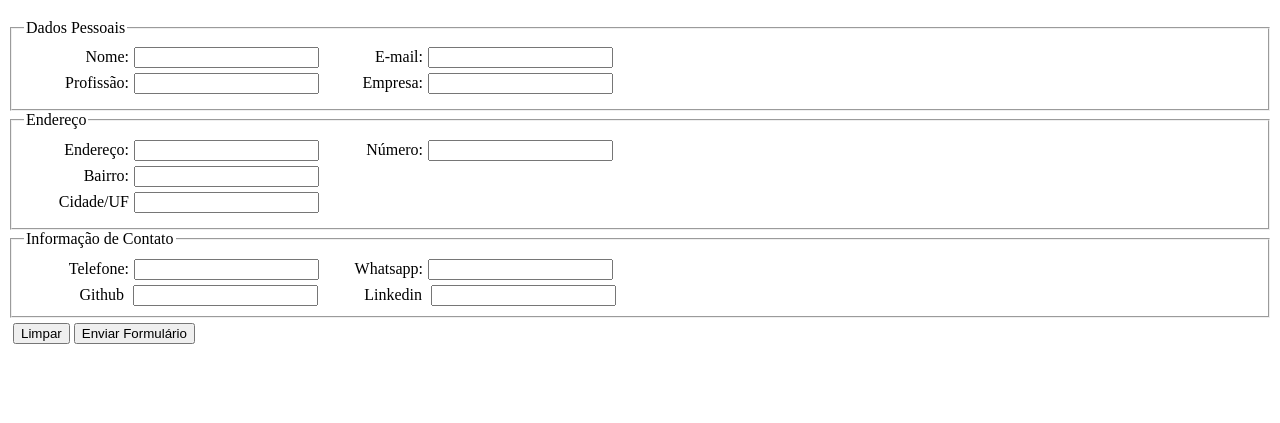
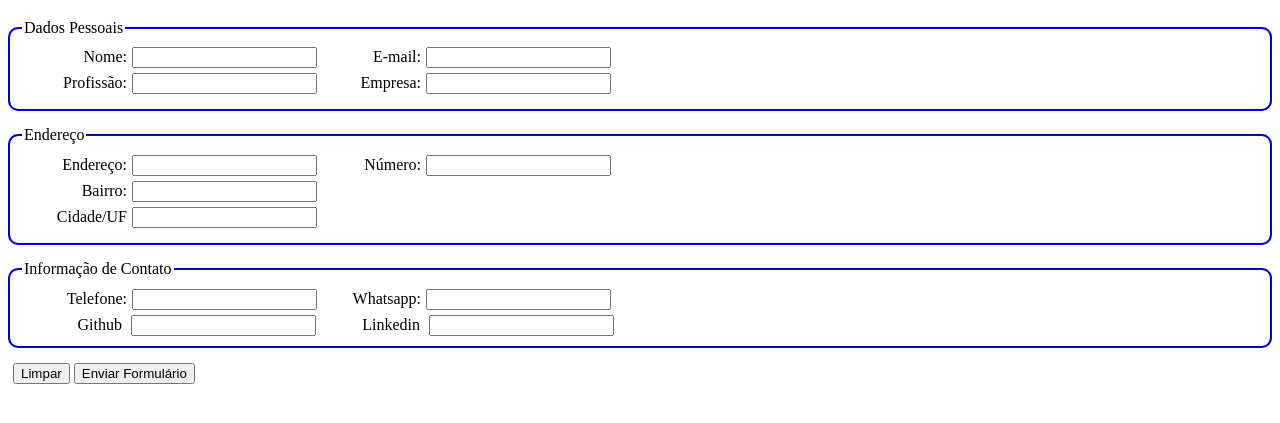
Before and after one commit to elayneolima/bootcamp-front-end-do-zero, a plain HTML site: page fieldset.html in a window 1280 px wide. Shown: the part 61-484 px from the top of the page. Drawn offline with Linux system fonts and the light colour scheme.

Commit message:
ajuste nas cores das bordas do fieldset

```diff
--- a/fieldset.html
+++ b/fieldset.html
@@ -14,6 +14,11 @@
             text-align: right;
             display: inline-block;
             padding-right: 5px;
+        }
+        fieldset{
+            margin: 15px 0;
+            border-radius: 10px;
+            border-color: blue;
         }
     </style>
 </head>
```
